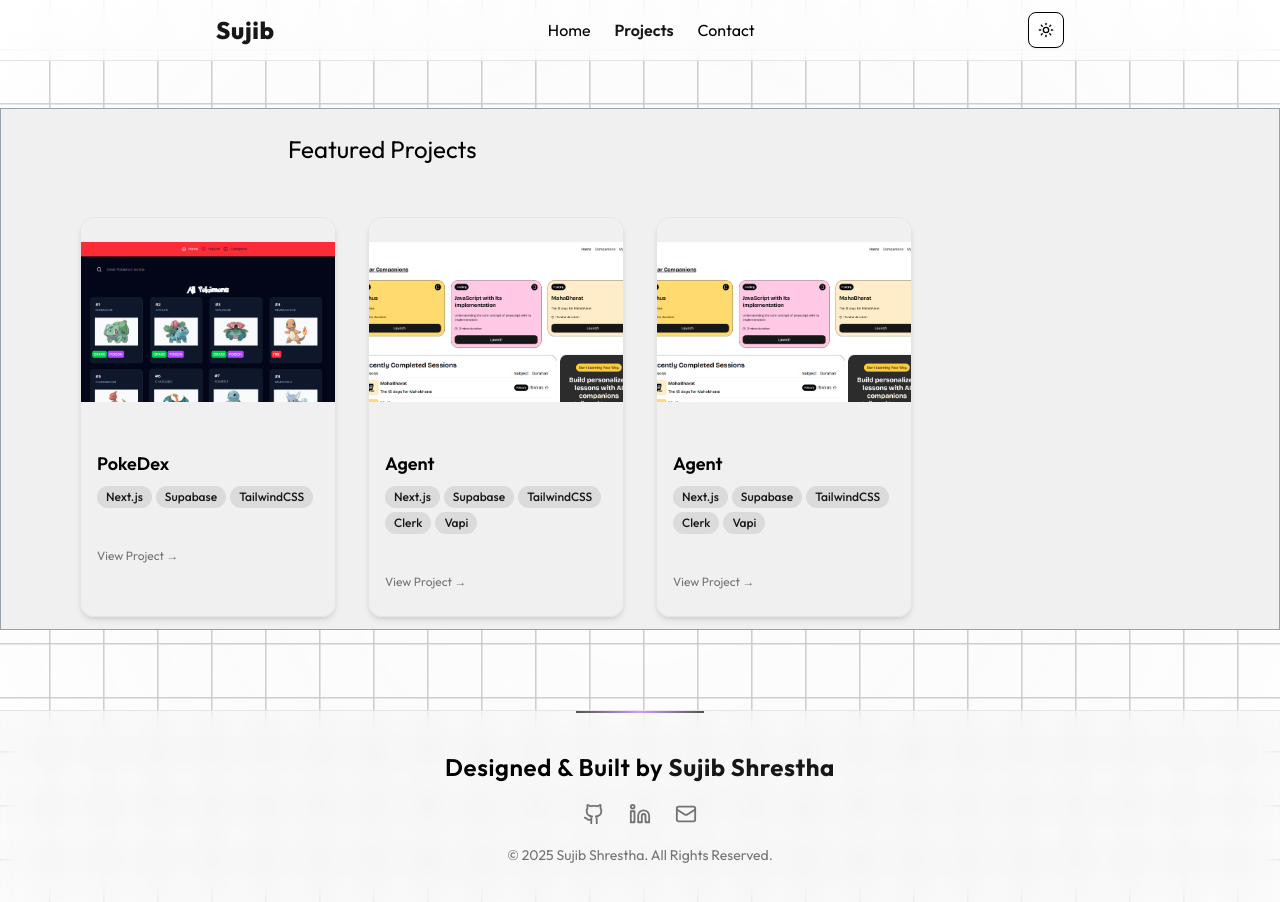
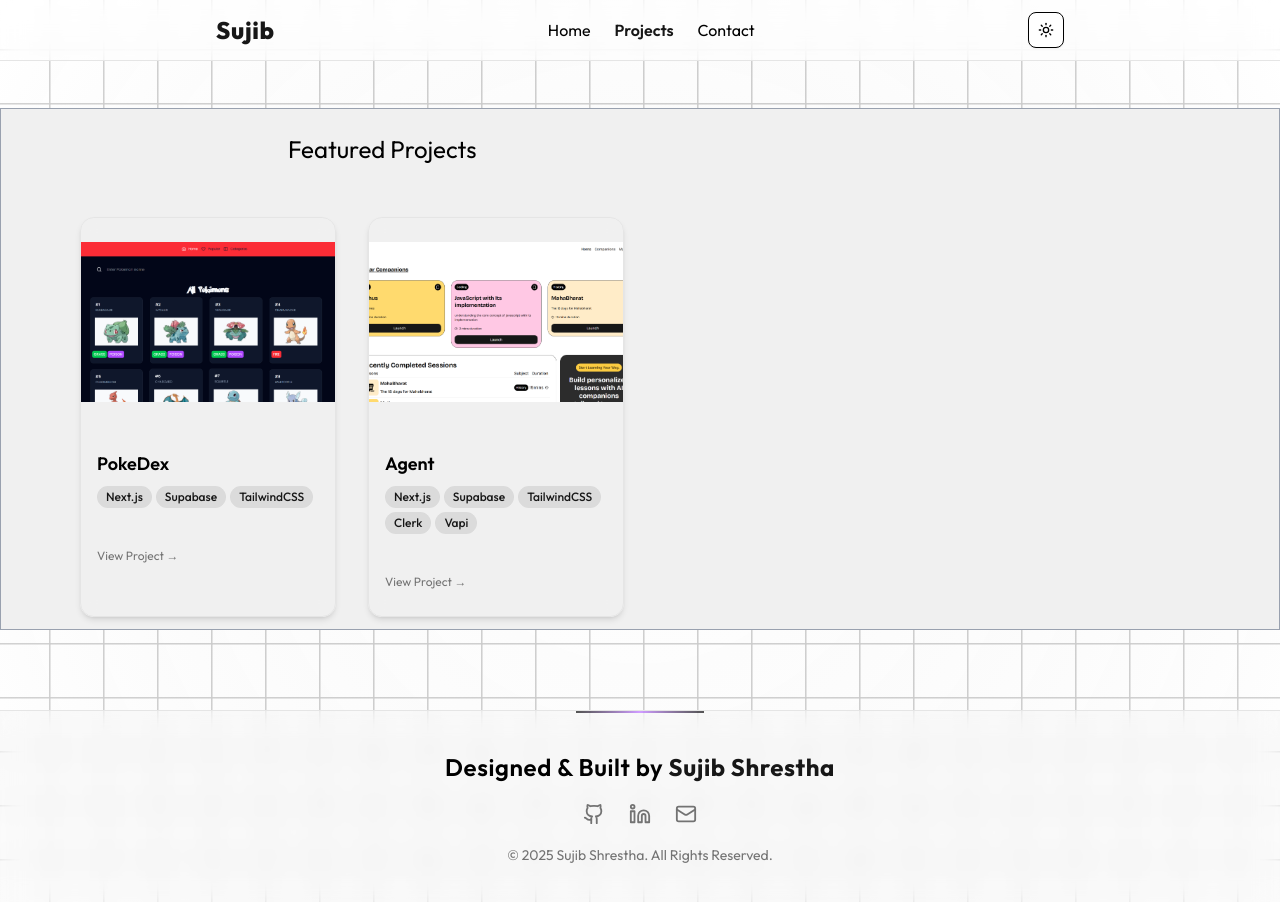
Before and after one commit to SujibShrestha/portfolioV2, a Next.js app: page /projects in a window 1280 px wide. Shown: the top 902 px of the page. Built offline with nearby package versions, Linux system fonts and the light colour scheme.

Commit message:
duplicate project fixed

```diff
--- a/components/CardComponent.tsx
+++ b/components/CardComponent.tsx
@@ -25,12 +25,7 @@ const CardComponent = () => {
       href: "https://agent-v-ten.vercel.app/",
       src: "/ss/AgentV.png",
       stack: ["Next.js", "Supabase", "TailwindCSS","Clerk","Vapi"],
-    },{
-      name: "Agent",
-      href: "https://agent-v-ten.vercel.app/",
-      src: "/ss/AgentV.png",
-      stack: ["Next.js", "Supabase", "TailwindCSS","Clerk","Vapi"],
-    },
+    }
   ];
 
   return (
```
